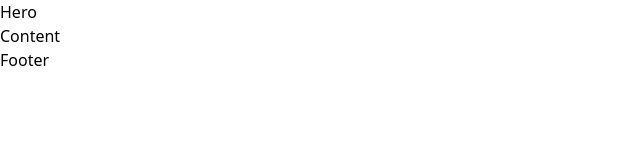
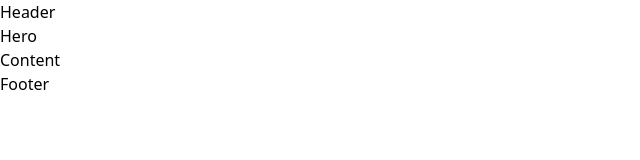
Before and after one commit to ken-ux/portfolio, a React (Vite) app: page / in a window 1280 px wide. Shown: the top 160 px of the page, without its empty margins (0-640 px from the left). Built offline with nearby package versions, Linux system fonts and the light colour scheme.

Commit message:
Add header component

```diff
--- a/src/App.tsx
+++ b/src/App.tsx
@@ -1,4 +1,5 @@
 // import { useState } from 'react'
+import Header from "./components/Header";
 import Hero from "./components/Hero";
 import Content from "./components/Content";
 import Footer from "./components/Footer";
@@ -6,6 +7,7 @@
 function App() {
   return (
     <>
+      <Header />
       <Hero />
       <Content />
       <Footer />
--- /dev/null
+++ b/src/components/Header.tsx
@@ -0,0 +1,9 @@
+const Header = () => {
+  return (
+    <>
+      <h1>Header</h1>
+    </>
+  );
+};
+
+export default Header;
```
